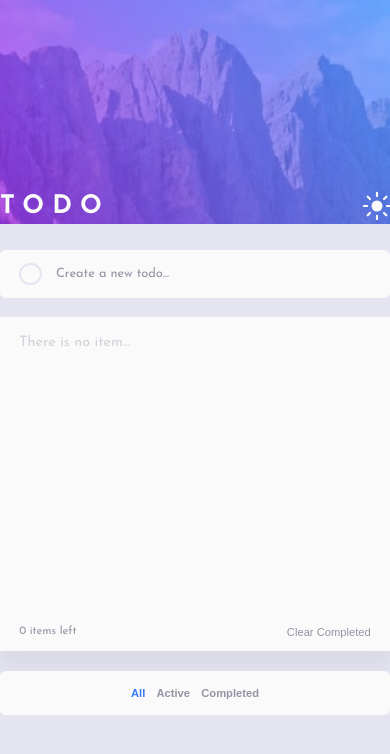
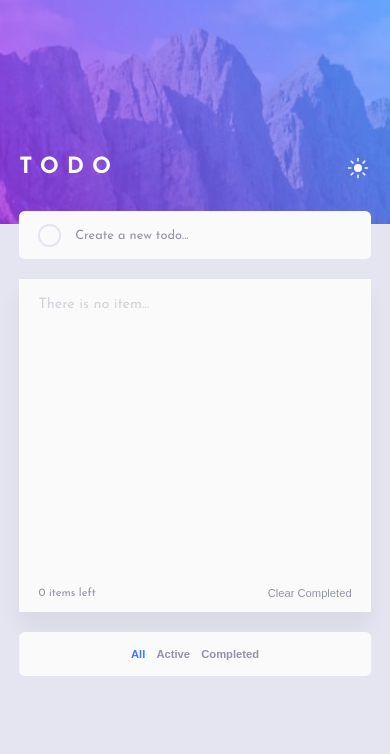
Before and after one commit to ameer005/todo-app-react, a React (Create React App) app: page / in a window 390 px wide. Shown: the top 754 px of the page. Built offline with nearby package versions, Linux system fonts and the light colour scheme.

Commit message:
full responsive

```diff
--- a/src/styles/App.scss
+++ b/src/styles/App.scss
@@ -57,10 +57,11 @@ body {
 
 .container {
   min-height: 100vh;
-  display: grid;
   align-items: center;
-  // transition: color 0.2s;
-  // transition: background-color 0.2s;
+  justify-content: center;
+
+  display: flex;
+
   transition: all 0.3s;
 
   background-color: var(--color-body-background);
@@ -87,11 +88,11 @@ body {
 }
 
 .app {
-  margin: 6.4rem auto;
-  width: 100%;
+  flex: 1;
   max-width: 55rem;
+  margin: 6.4rem;
 
   @include respond(phone) {
-    // margin: 0;
+    margin: 5.4rem 2.4rem 15rem 2.4rem;
   }
 }
--- a/src/styles/Header.scss
+++ b/src/styles/Header.scss
@@ -16,11 +16,23 @@
     @include respond(phone) {
       font-size: 3.2rem;
     }
+
+    @include respond(phone-min) {
+      font-size: 2.8rem;
+    }
   }
 
   &__theme-switch {
     fill: var(--color-todo-logo);
     transform: scale(1.1);
     cursor: pointer;
+
+    @include respond(phone) {
+      transform: scale(0.9);
+    }
+
+    @include respond(phone-min) {
+      transform: scale(0.8);
+    }
   }
 }
--- a/src/styles/variables.scss
+++ b/src/styles/variables.scss
@@ -20,4 +20,11 @@ $color-gradient-2: hsl(280, 87%, 65%);
       @content;
     }
   }
+
+  // 400 px
+  @if $breakpoint == phone-min {
+    @media only screen and (max-width: 25em) {
+      @content;
+    }
+  }
 }
```
